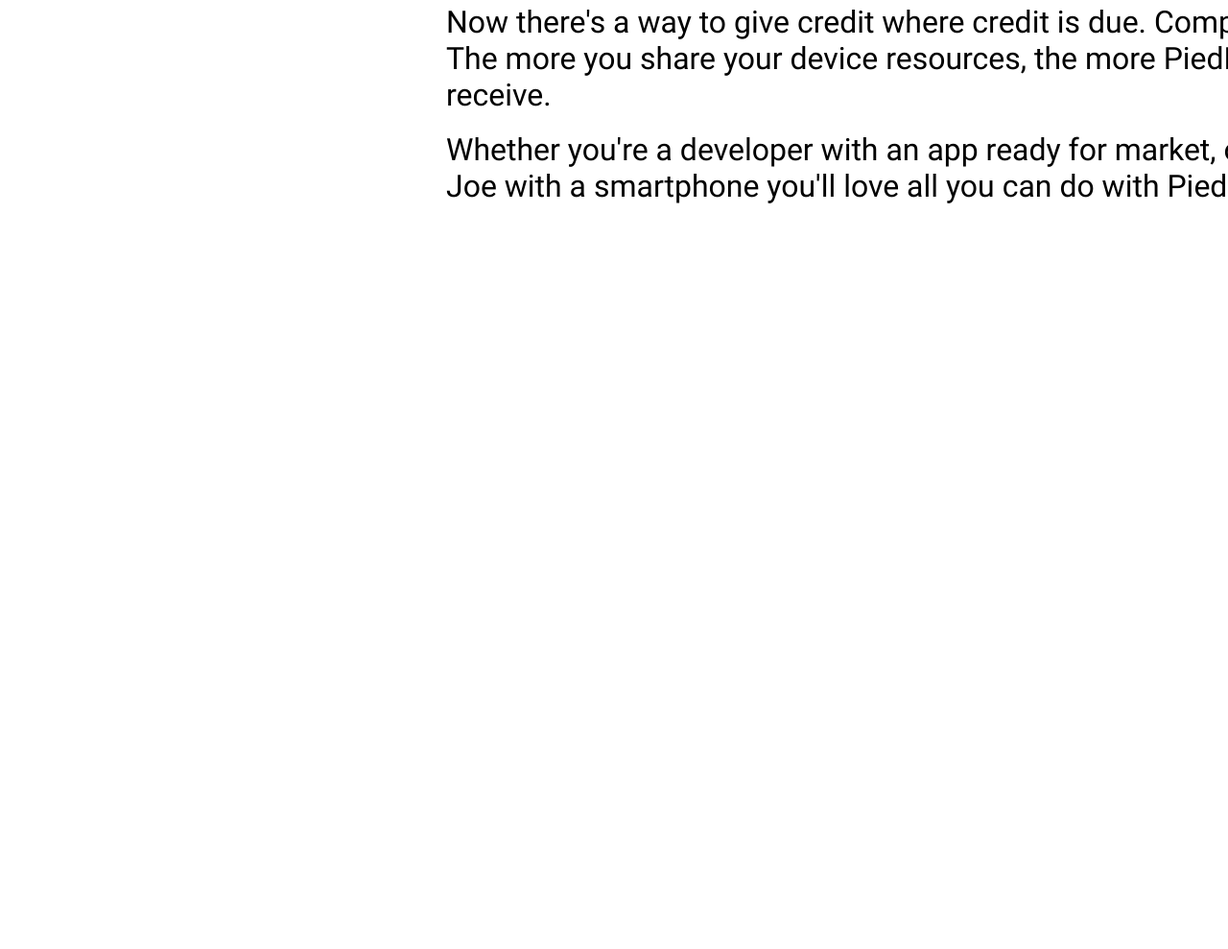
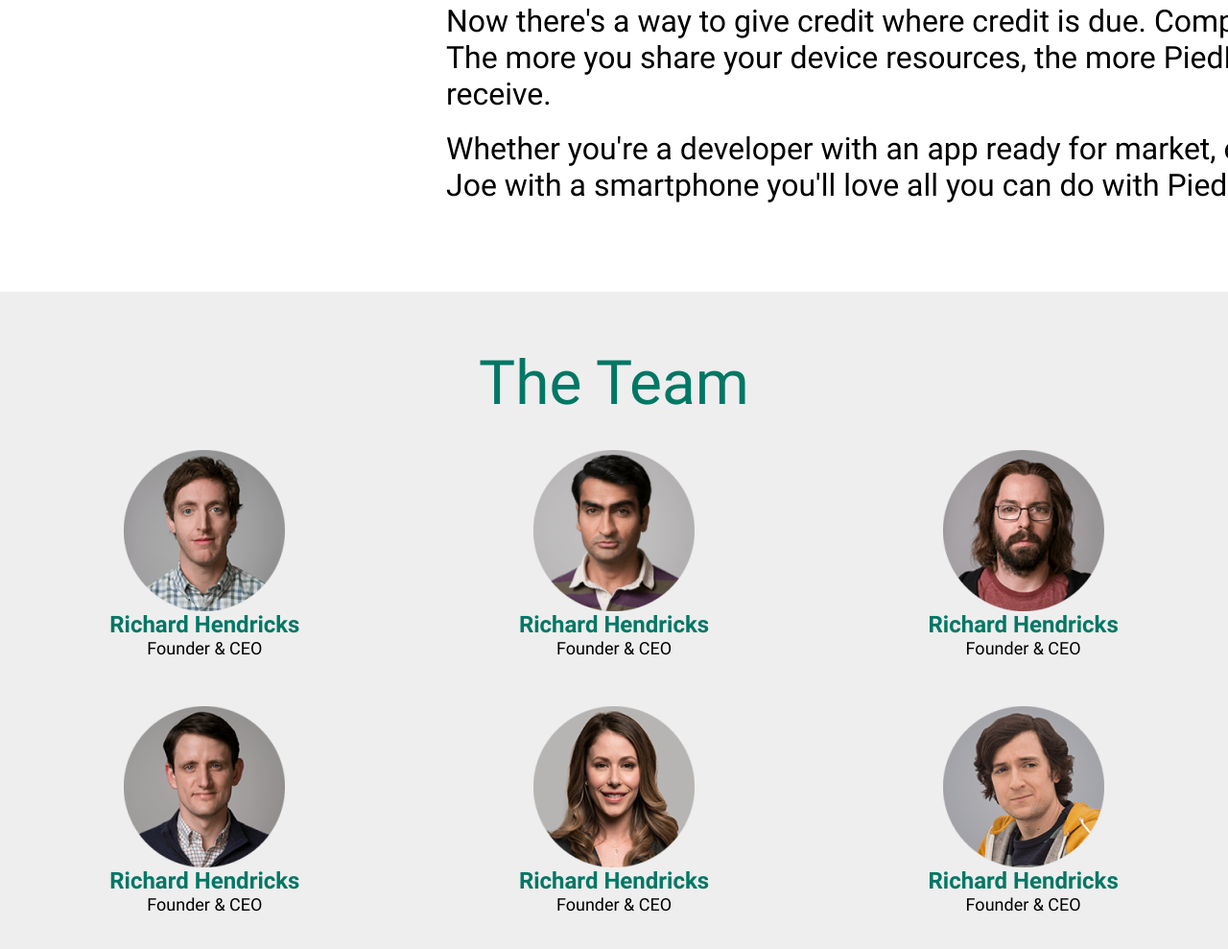
Before and after one commit to TeoMekh/Stepik-html-and-css-course-homework, a plain HTML site: page index.html in a window 1280 px wide. Shown: the part 1919-2908 px from the top of the page at 96% size. Before the commit the page ends 2224 px from the top, so only its background shows below. Drawn offline with Linux system fonts and the light colour scheme.

Commit message:
finished

```diff
--- a/css/style.css
+++ b/css/style.css
@@ -173,6 +173,13 @@
         margin-bottom: 16px;
     }
 
+   .introduction__pic {
+        height: 115px;
+        width: 115px;
+        float: left;
+        margin-right: 48px;
+   }
+
     .introduction__desc {
         font-size: 32px;
         line-height: 38px;
@@ -180,3 +187,55 @@
     }
 
 /* Introduction styles end */
+
+/* Team styles start */
+    .team {
+        background: #EEEEEE;
+        padding-top: 58px;
+        padding-bottom: 112px;
+    }
+    .team__members {
+        display: grid;
+        grid-template-columns: repeat(3, 1fr);
+        column-gap: 200px;
+        row-gap: 50px;
+    }
+
+    .team__member {
+        grid-column: span 1;
+    }
+
+    .team__title {
+        font-weight: 500;
+        font-size: 64px;
+        line-height: 75px;
+        text-align: center;
+        color: #007765;
+        margin-bottom: 32px;
+    }
+
+    .team__member-name {
+        font-weight: 700;
+        font-size: 24px;
+        line-height: 28px;
+        color: #007765;
+        text-align: center;
+    }
+
+    .team__member-job {
+        ont-style: italic;
+        font-weight: 400;
+        font-size: 18px;
+        line-height: 21px;
+        color: #000000;
+        text-align: center;
+    }
+
+    .team__member-pic {
+        margin-bottom: 12px;
+        display:block;
+	    margin:auto;
+    }
+
+
+/* Team styles end */
--- a/index.html
+++ b/index.html
@@ -23,13 +23,13 @@
                     <div class="header__nav">
                         <ul class="header__list">
                             <li class="header__item">
-                                <a href="#!" class="header__link">the Problem</a>
+                                <a href="#problem" class="header__link js-scroll">the Problem</a>
                             </li>
                             <li class="header__item">
-                                <a href="#!" class="header__link">PiedPiperCoin</a>
+                                <a href="#coin" class="header__link js-scroll">PiedPiperCoin</a>
                             </li>
                             <li class="header__item">
-                                <a href="#!" class="header__link last">the team</a>
+                                <a href="#team" class="header__link last js-scroll">the team</a>
                             </li>
                         </ul>
                     </div>
@@ -49,7 +49,7 @@
         <!-- Intro ends -->
 
         <!-- Problem starts -->
-            <div class="wrapper-full">
+            <div class="wrapper-full" id="problem">
                <section class="problem">
                     <div class="wrapper">
                         <div class="problem__title">
@@ -92,19 +92,18 @@
         <!-- Hero ends -->
 
         <!-- Introduction starts -->
-            <div class="introduction">
+            <div class="introduction" id="coin">
                 <div class="wrapper">
                     <h2 class="introduction_title">
                         Introducing PiedPiperCoin
                     </h2>
-                    <div class="introduction__l">
-                        <img src=".img/svg/ppc-logo.svg" alt="ppc-logo" class="introduction__pic">
-                        <p class="introduction__desc">
-                        Pied Piper's new internet is built for users, by users.
-                        You supply the storage, compute, and networking
-                        resources that power our entire decentralized web.
-                        </p>
-                    </div>
+                    <img src="img/svg/ppc-logo.svg" alt="ppc-logo" class="introduction__pic">
+                    <p class="introduction__desc">
+                    Pied Piper's new internet is built for users, by users.
+                    You supply the storage, compute, and networking
+                    resources that power our entire decentralized web.
+                    </p>
+                    <br>
                     <p class="introduction__desc">
                         Pied Piper's new internet is built for users, by users.
                         You supply the storage, compute, and networking
@@ -126,10 +125,96 @@
             </div>
         <!-- Introduction ends -->
 
+        <!-- Team starts -->
+            <section class="team" id="team">
+                <div class="wrapper">
+                    <h2 class="team__title">
+                        The Team
+                    </h2>
+                    <div class="team__members">
+                                <figure class="team__member-pic">
+                                    <img src="img/team-1.png" alt="team-1" class="team__member-pic">
+                                    <figcaption>
+                                        <p class="team__member-name">
+                                            Richard Hendricks
+                                        </p>
+                                        <p class="team__member-job">
+                                            Founder & CEO
+                                        </p>
+                                    </figcaption>
+                                </figure>
+
+                                <figure class="team__member-pic">
+                                    <img src="img/team-2.png" alt="team-1" class="team__member-pic">
+                                    <figcaption>
+                                        <p class="team__member-name">
+                                            Richard Hendricks
+                                        </p>
+                                        <p class="team__member-job">
+                                            Founder & CEO
+                                        </p>
+                                    </figcaption>
+                                </figure>
+
+                                <figure class="team__member-pic">
+                                    <img src="img/team-3.png" alt="team-1" class="team__member-pic">
+                                    <figcaption>
+                                        <p class="team__member-name">
+                                            Richard Hendricks
+                                        </p>
+                                        <p class="team__member-job">
+                                            Founder & CEO
+                                        </p>
+                                    </figcaption>
+                                </figure>
+
+                                <figure class="team__member-pic">
+                                    <img src="img/team-4.png" alt="team-1" class="team__member-pic">
+                                    <figcaption>
+                                        <p class="team__member-name">
+                                            Richard Hendricks
+                                        </p>
+                                        <p class="team__member-job">
+                                            Founder & CEO
+                                        </p>
+                                    </figcaption>
+                                </figure>
+
+                                <figure class="team__member-pic">
+                                    <img src="img/team-5.png" alt="team-1" class="team__member-pic">
+                                    <figcaption>
+                                        <p class="team__member-name">
+                                            Richard Hendricks
+                                        </p>
+                                        <p class="team__member-job">
+                                            Founder & CEO
+                                        </p>
+                                    </figcaption>
+                                </figure>
+
+                                <figure class="team__member-pic">
+                                    <img src="img/team-6.png" alt="team-1" class="team__member-pic">
+                                    <figcaption>
+                                        <p class="team__member-name">
+                                            Richard Hendricks
+                                        </p>
+                                        <p class="team__member-job">
+                                            Founder & CEO
+                                        </p>
+                                    </figcaption>
+                                </figure>
+                    </div>
+                </div>
+            </section>
+        <!-- Team ends -->
+
     </main>
 
     <footer class="footer">
 
     </footer>
+
+    <script src="./js/main.js"></script>
+
 </body>
 </html>
--- /dev/null
+++ b/js/main.js
@@ -0,0 +1,39 @@
+// Scroll to anchors
+(function () {
+
+    const smoothScroll = function (targetEl, duration) {
+        const headerElHeight =  document.querySelector('.header').clientHeight;
+        let target = document.querySelector(targetEl);
+        let targetPosition = target.getBoundingClientRect().top - headerElHeight;
+        let startPosition = window.pageYOffset;
+        let startTime = null;
+
+        const ease = function(t,b,c,d) {
+            t /= d / 2;
+            if (t < 1) return c / 2 * t * t + b;
+            t--;
+            return -c / 2 * (t * (t - 2) - 1) + b;
+        };
+
+        const animation = function(currentTime){
+            if (startTime === null) startTime = currentTime;
+            const timeElapsed = currentTime - startTime;
+            const run = ease(timeElapsed, startPosition, targetPosition, duration);
+            window.scrollTo(0,run);
+            if (timeElapsed < duration) requestAnimationFrame(animation);
+        };
+        requestAnimationFrame(animation);
+
+    };
+
+    const scrollTo = function () {
+        const links = document.querySelectorAll('.js-scroll');
+        links.forEach(each => {
+            each.addEventListener('click', function () {
+                const currentTarget = this.getAttribute('href');
+                smoothScroll(currentTarget, 1000);
+            });
+        });
+    };
+    scrollTo();
+}());
```
Also changed, not shown: img/team-1.png (added), img/team-2.png (added), img/team-3.png (added), img/team-4.png (added), img/team-5.png (added), img/team-6.png (added).
